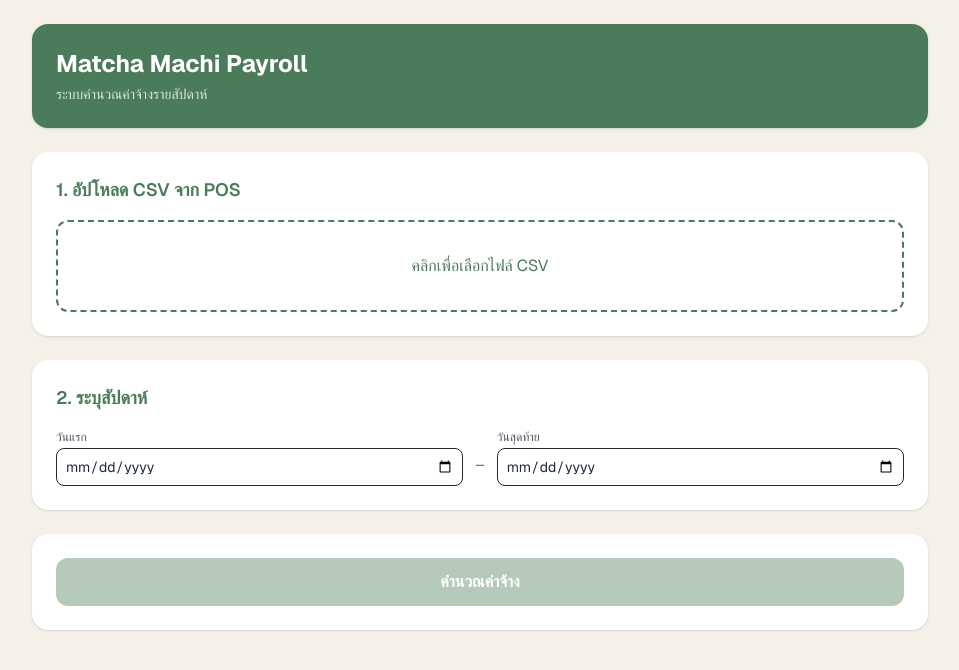
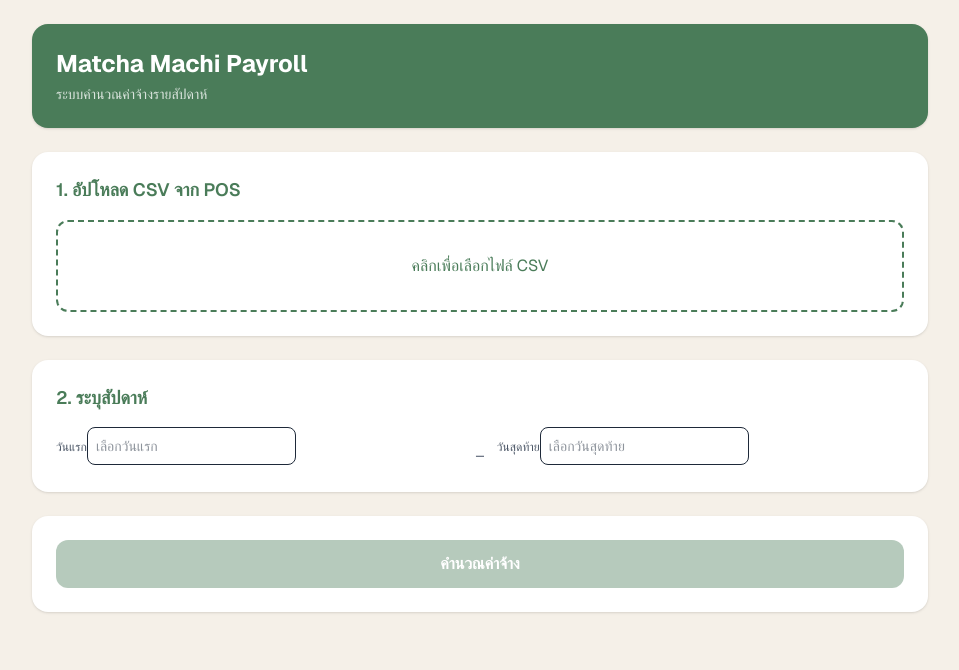
Before and after one commit to Imfineja555/matcha-machi-ops, a Next.js app: page / in a window 1280 px wide. Shown: the top 670 px of the page, without its empty margins (160-1119 px from the left). Built offline with nearby package versions, Linux system fonts and the light colour scheme.

Commit message:
Fix 4: Monday-start date picker using react-datepicker

```diff
--- a/app/page.tsx
+++ b/app/page.tsx
@@ -1,6 +1,8 @@
 "use client";
 
 import { useState, useRef, useEffect, useMemo } from "react";
+import DatePicker from "react-datepicker";
+import "react-datepicker/dist/react-datepicker.css";
 import { StaffPayroll, DayRecord } from "@/types";
 import { STORE_LEAD_RATE } from "@/lib/slots";
 import { calculateSlotPay } from "@/lib/slots";
@@ -39,9 +41,12 @@ export default function Home() {
   const [csvText, setCsvText] = useState("");
   const [overrides, setOverrides] = useState<Overrides>({});
   const [basePayroll, setBasePayroll] = useState<StaffPayroll[] | null>(null);
-  const [weekStart, setWeekStart] = useState("");
-  const [weekEnd, setWeekEnd] = useState("");
-  const weekLabel = buildWeekLabel(weekStart, weekEnd);
+  const [weekStart, setWeekStart] = useState<Date | null>(null);
+  const [weekEnd, setWeekEnd] = useState<Date | null>(null);
+  const weekLabel = buildWeekLabel(
+    weekStart ? weekStart.toISOString().slice(0, 10) : "",
+    weekEnd ? weekEnd.toISOString().slice(0, 10) : ""
+  );
   const [lineUsers, setLineUsers] = useState<Record<string, string>>({});
   const [nicknames, setNicknames] = useState<Record<string, string>>({});
   const [loading, setLoading] = useState(false);
@@ -232,20 +237,25 @@ export default function Home() {
           <div className="flex items-center gap-3">
             <div className="flex-1 space-y-1">
               <label className="text-xs text-gray-600">วันแรก</label>
-              <input
-                type="date"
-                value={weekStart}
-                onChange={(e) => setWeekStart(e.target.value)}
+              <DatePicker
+                selected={weekStart}
+                onChange={(date: Date | null) => setWeekStart(date)}
+                calendarStartDay={1}
+                dateFormat="dd/MM/yyyy"
+                placeholderText="เลือกวันแรก"
                 className="border rounded-lg p-2 w-full text-sm text-gray-800"
               />
             </div>
             <span className="mt-5 text-gray-500">–</span>
             <div className="flex-1 space-y-1">
               <label className="text-xs text-gray-600">วันสุดท้าย</label>
-              <input
-                type="date"
-                value={weekEnd}
-                onChange={(e) => setWeekEnd(e.target.value)}
+              <DatePicker
+                selected={weekEnd}
+                onChange={(date: Date | null) => setWeekEnd(date)}
+                calendarStartDay={1}
+                dateFormat="dd/MM/yyyy"
+                placeholderText="เลือกวันสุดท้าย"
+                minDate={weekStart ?? undefined}
                 className="border rounded-lg p-2 w-full text-sm text-gray-800"
               />
             </div>
--- a/package.json
+++ b/package.json
@@ -14,6 +14,7 @@
     "next": "16.2.4",
     "papaparse": "^5.5.3",
     "react": "19.2.4",
+    "react-datepicker": "^9.1.0",
     "react-dom": "19.2.4"
   },
   "devDependencies": {
@@ -21,6 +22,7 @@
     "@types/node": "^20",
     "@types/papaparse": "^5.5.2",
     "@types/react": "^19",
+    "@types/react-datepicker": "^6.2.0",
     "@types/react-dom": "^19",
     "eslint": "^9",
     "eslint-config-next": "16.2.4",
```
Also changed, not shown: 1 other file (tests, documents, lock files or other folders).
